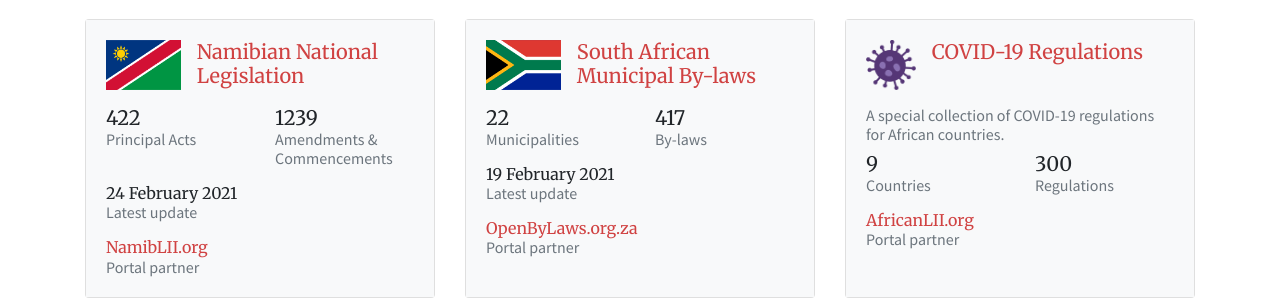
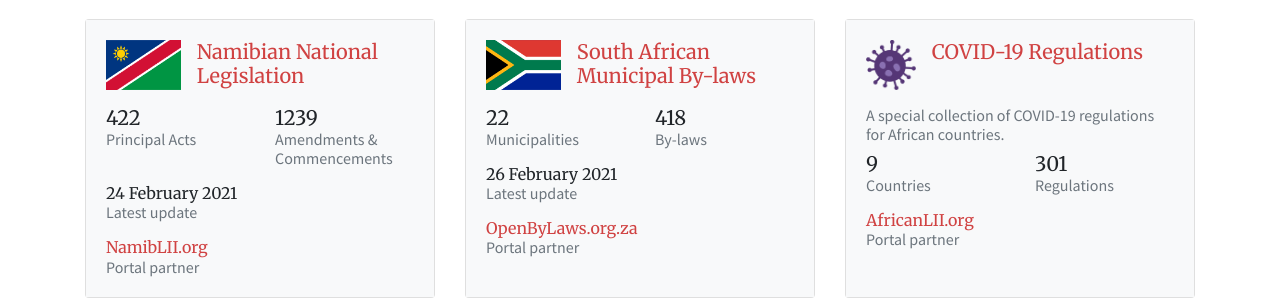
Before and after one commit to laws-africa/laws-africa.github.io, a Jekyll site: the page built from index.html, in a window 1280 px wide and 900 px high, scrolled down 542 px. Shown: the part 155-455 px from the top of the window. Built offline with Jekyll 4.4.1, drawn with Linux system fonts in a browser that asks for light colours; nearby versions of some CDN libraries.

Commit message:
Updated stats via TravisCI

```diff
--- a/_data/commons.json
+++ b/_data/commons.json
@@ -1,8 +1,8 @@
 {
   "covid19": {
-    "as_at_date": "2021-02-24",
+    "as_at_date": "2021-02-28",
     "n_countries": 9,
-    "n_principal": 300
+    "n_principal": 301
   },
   "na": {
     "as_at_date": "2021-02-24",
@@ -10,8 +10,8 @@
     "n_stubs": 1239
   },
   "za": {
-    "as_at_date": "2021-02-19",
-    "n_bylaws": 417,
+    "as_at_date": "2021-02-26",
+    "n_bylaws": 418,
     "n_municipalities": 22
   }
 }
```
